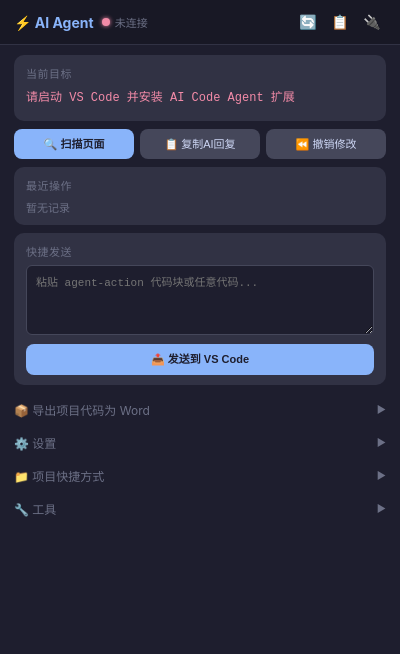
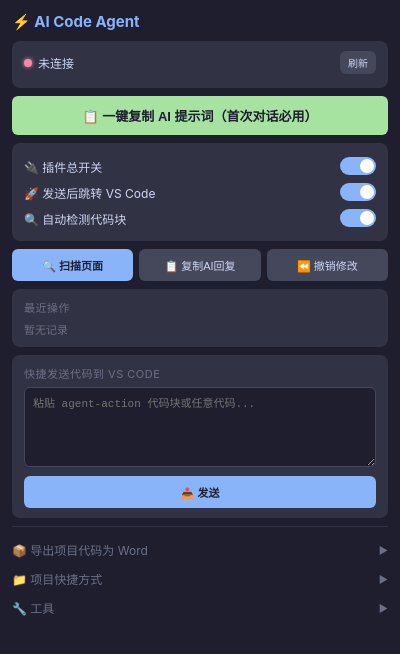
Before and after one commit to whywbhydyq/ai-code-agent, a browser extension: page edge-extension/popup.html in a window 400 px wide. Drawn offline with Linux system fonts and the light colour scheme; no server answers.

Commit message:
AI-Agent: 修改 edge-extension/popup.js 之前

```diff
--- a/edge-extension/popup.html
+++ b/edge-extension/popup.html
@@ -6,350 +6,190 @@
         * { margin: 0; padding: 0; box-sizing: border-box; }
         body {
             width: 400px;
-            max-height: 580px;
+            max-height: 600px;
             overflow-y: auto;
             font-family: -apple-system, BlinkMacSystemFont, "Segoe UI", sans-serif;
             background: #1e1e2e;
             color: #cdd6f4;
             font-size: 13px;
+            padding: 12px;
         }
-
-        /* ===== 顶部状态栏（固定） ===== */
-        .top-bar {
-            position: sticky;
-            top: 0;
-            z-index: 10;
-            background: #181825;
-            border-bottom: 1px solid #313244;
-            padding: 8px 14px;
-            display: flex;
-            align-items: center;
-            justify-content: space-between;
-        }
-        .top-bar-left {
-            display: flex;
-            align-items: center;
-            gap: 8px;
-        }
-        .top-bar-title {
-            font-size: 14px;
-            font-weight: 700;
-            color: #89b4fa;
-        }
-        .top-bar-status {
-            display: flex;
-            align-items: center;
-            gap: 5px;
-            font-size: 11px;
-            color: #6c7086;
-        }
-        .dot { width: 8px; height: 8px; border-radius: 50%; flex-shrink: 0; }
-        .dot-green { background: #a6e3a1; box-shadow: 0 0 4px #a6e3a1; }
-        .dot-red { background: #f38ba8; box-shadow: 0 0 4px #f38ba8; }
-        .top-bar-actions {
-            display: flex;
-            gap: 4px;
-        }
-        .icon-btn {
-            width: 28px; height: 28px;
-            border: none; border-radius: 6px;
-            background: transparent;
-            color: #6c7086;
-            font-size: 14px;
-            cursor: pointer;
-            display: flex;
-            align-items: center;
-            justify-content: center;
-            transition: all 0.15s;
-        }
-        .icon-btn:hover { background: #313244; color: #cdd6f4; }
-        .icon-btn.active { color: #a6e3a1; }
-
-        /* ===== 主体内容 ===== */
-        .content { padding: 10px 14px; }
-
-        /* ===== 快捷操作卡片 ===== */
-        .quick-card {
+        h1 { font-size: 15px; color: #89b4fa; margin-bottom: 10px; display: flex; align-items: center; gap: 6px; }
+        .card {
             background: #313244;
-            border-radius: 10px;
+            border-radius: 8px;
             padding: 10px 12px;
             margin-bottom: 8px;
         }
-        .quick-card-title {
-            font-size: 11px;
-            color: #6c7086;
-            text-transform: uppercase;
-            letter-spacing: 0.5px;
-            margin-bottom: 6px;
+        .card-title {
+            font-size: 11px; color: #6c7086; text-transform: uppercase;
+            letter-spacing: 0.5px; margin-bottom: 6px;
         }
-
-        /* ===== 工作区选择器 ===== */
-        .workspace-selector {
-            display: flex;
-            gap: 4px;
-            flex-wrap: wrap;
-        }
+        .dot { width: 8px; height: 8px; border-radius: 50%; display: inline-block; }
+        .dot-green { background: #a6e3a1; box-shadow: 0 0 4px #a6e3a1; }
+        .dot-red { background: #f38ba8; box-shadow: 0 0 4px #f38ba8; }
+        .status-row { display: flex; align-items: center; gap: 6px; font-size: 12px; margin-bottom: 4px; }
+        .workspace-name { font-family: monospace; color: #89b4fa; font-size: 12px; }
         .ws-chip {
-            padding: 4px 10px;
-            border-radius: 12px;
-            border: 1px solid #45475a;
-            background: #1e1e2e;
-            color: #cdd6f4;
-            font-size: 11px;
-            font-family: monospace;
-            cursor: pointer;
-            transition: all 0.15s;
-            max-width: 150px;
-            overflow: hidden;
-            text-overflow: ellipsis;
-            white-space: nowrap;
+            display: inline-block; padding: 3px 10px; border-radius: 12px;
+            border: 1px solid #45475a; background: #1e1e2e; color: #cdd6f4;
+            font-size: 11px; font-family: monospace; cursor: pointer;
+            transition: all 0.15s; margin: 2px;
         }
         .ws-chip:hover { border-color: #89b4fa; }
-        .ws-chip.active {
-            border-color: #89b4fa;
-            background: rgba(137, 180, 250, 0.15);
-            color: #89b4fa;
+        .ws-chip.active { border-color: #89b4fa; background: rgba(137,180,250,0.15); color: #89b4fa; }
+        .btn-row { display: flex; gap: 6px; margin-bottom: 8px; }
+        .btn {
+            flex: 1; padding: 8px 6px; border: none; border-radius: 6px;
+            background: #45475a; color: #cdd6f4; font-size: 11px;
+            cursor: pointer; text-align: center; transition: all 0.15s;
         }
-
-        /* ===== 快捷按钮网格 ===== */
-        .btn-row {
-            display: flex;
-            gap: 6px;
-            margin-bottom: 8px;
-        }
-        .action-btn {
-            flex: 1;
-            padding: 8px 4px;
-            border: none;
-            border-radius: 8px;
-            background: #45475a;
-            color: #cdd6f4;
-            font-size: 11px;
-            cursor: pointer;
-            transition: all 0.15s;
-            text-align: center;
-            line-height: 1.3;
-        }
-        .action-btn:hover { background: #585b70; }
-        .action-btn.primary { background: #89b4fa; color: #1e1e2e; font-weight: 600; }
-        .action-btn.primary:hover { background: #74c7ec; }
-        .action-btn.danger:hover { background: #45273a; color: #f38ba8; }
-        .action-btn.warn { background: #fab387; color: #1e1e2e; font-weight: 600; }
-        .action-btn.warn:hover { background: #f9c87c; }
-
-        /* ===== 最近操作 ===== */
-        .recent-item {
-            display: flex;
-            align-items: center;
-            gap: 6px;
-            padding: 4px 0;
-            font-size: 11px;
-        }
-        .recent-icon { flex-shrink: 0; }
-        .recent-file {
-            flex: 1;
-            font-family: monospace;
-            overflow: hidden;
-            text-overflow: ellipsis;
-            white-space: nowrap;
-        }
-        .recent-time {
-            color: #6c7086;
-            font-size: 10px;
-            flex-shrink: 0;
-        }
-
-        /* ===== 折叠区 ===== */
-        .collapse-header {
-            display: flex;
-            align-items: center;
-            justify-content: space-between;
-            padding: 8px 0;
-            cursor: pointer;
-            user-select: none;
-        }
-        .collapse-header:hover .collapse-title { color: #89b4fa; }
-        .collapse-title {
-            font-size: 12px;
-            color: #6c7086;
-            transition: color 0.15s;
-        }
-        .collapse-arrow {
-            color: #6c7086;
-            font-size: 10px;
-            transition: transform 0.2s;
-        }
-        .collapse-arrow.open { transform: rotate(90deg); }
-        .collapse-body {
-            display: none;
-            padding-bottom: 8px;
-        }
-        .collapse-body.open { display: block; }
-
-        /* ===== 开关 ===== */
+        .btn:hover { background: #585b70; }
+        .btn.primary { background: #89b4fa; color: #1e1e2e; font-weight: 600; }
+        .btn.primary:hover { background: #74c7ec; }
+        .btn.green { background: #a6e3a1; color: #1e1e2e; font-weight: 600; }
+        .btn.green:hover { background: #74dba0; }
+        .btn.danger:hover { background: #45273a; color: #f38ba8; }
+        .btn.warn { background: #fab387; color: #1e1e2e; font-weight: 600; }
+        .btn.warn:hover { background: #f9c87c; }
+        .btn:disabled { opacity: 0.5; cursor: not-allowed; }
         .toggle-row {
-            display: flex;
-            align-items: center;
-            justify-content: space-between;
-            padding: 6px 0;
+            display: flex; align-items: center; justify-content: space-between; padding: 4px 0;
         }
         .toggle-label { font-size: 12px; }
         .toggle-switch { position: relative; width: 36px; height: 18px; flex-shrink: 0; }
         .toggle-switch input { display: none; }
         .toggle-slider {
-            position: absolute; top: 0; left: 0; right: 0; bottom: 0;
+            position: absolute; top:0; left:0; right:0; bottom:0;
             background: #45475a; border-radius: 18px; cursor: pointer; transition: 0.2s;
         }
         .toggle-slider::before {
-            content: ''; position: absolute; width: 14px; height: 14px;
+            content:''; position: absolute; width: 14px; height: 14px;
             left: 2px; top: 2px; background: white; border-radius: 50%; transition: 0.2s;
         }
         .toggle-switch input:checked + .toggle-slider { background: #89b4fa; }
         .toggle-switch input:checked + .toggle-slider::before { transform: translateX(18px); }
-
-        /* ===== 输入 ===== */
         input[type="text"], textarea {
-            width: 100%; padding: 7px 9px;
-            border: 1px solid #45475a; border-radius: 6px;
-            background: #1e1e2e; color: #cdd6f4;
-            font-size: 12px; outline: none;
+            width: 100%; padding: 6px 8px; border: 1px solid #45475a; border-radius: 6px;
+            background: #1e1e2e; color: #cdd6f4; font-size: 12px; outline: none;
         }
         input:focus, textarea:focus { border-color: #89b4fa; }
-        textarea {
-            height: 70px; resize: vertical;
-            font-family: "Cascadia Code", monospace; font-size: 11px;
+        textarea { height: 80px; resize: vertical; font-family: monospace; font-size: 11px; }
+        .recent-item {
+            display: flex; align-items: center; gap: 5px; padding: 3px 0; font-size: 11px;
         }
-        .btn-small {
-            padding: 6px 10px; border: none; border-radius: 6px;
-            background: #89b4fa; color: #1e1e2e; font-size: 11px;
-            font-weight: 600; cursor: pointer;
+        .recent-file { flex:1; font-family: monospace; overflow: hidden; text-overflow: ellipsis; white-space: nowrap; }
+        .recent-time { color: #6c7086; font-size: 10px; flex-shrink: 0; }
+        .path-item {
+            display: flex; align-items: center; gap: 4px; padding: 3px 6px;
+            background: #1e1e2e; border-radius: 4px; font-size: 11px; margin-top: 3px;
         }
-        .btn-small:hover { background: #74c7ec; }
-
-        /* ===== 路径管理 ===== */
-        .path-item {
-            display: flex; align-items: center; gap: 4px;
-            padding: 4px 6px; background: #1e1e2e; border-radius: 4px;
-            font-size: 11px; margin-top: 3px;
-        }
-        .path-name {
-            flex: 1; font-family: monospace;
-            overflow: hidden; text-overflow: ellipsis; white-space: nowrap;
-            cursor: pointer;
-        }
+        .path-name { flex:1; font-family: monospace; overflow: hidden; text-overflow: ellipsis; white-space: nowrap; cursor: pointer; }
         .path-name:hover { color: #89b4fa; }
-        .path-del {
-            color: #6c7086; cursor: pointer; font-size: 13px; padding: 0 2px;
-        }
+        .path-del { color: #6c7086; cursor: pointer; font-size: 13px; }
         .path-del:hover { color: #f38ba8; }
-        .path-open-badge {
-            font-size: 9px; color: #a6e3a1; background: rgba(166,227,161,0.1);
-            padding: 1px 5px; border-radius: 8px; flex-shrink: 0;
-        }
-
-        /* ===== 结果提示 ===== */
+        .path-badge { font-size: 9px; color: #a6e3a1; background: rgba(166,227,161,0.1); padding: 1px 5px; border-radius: 8px; }
         .result {
-            padding: 6px 10px; border-radius: 6px; font-size: 11px;
-            display: none; margin-top: 6px;
+            padding: 6px 10px; border-radius: 6px; font-size: 11px; display: none; margin-top: 6px;
         }
         .result-success { background: #1a3a1a; color: #a6e3a1; border: 1px solid #2e7d32; display: block; }
         .result-error { background: #3a1a1a; color: #f38ba8; border: 1px solid #d32f2f; display: block; }
-
-        /* ===== 导出区 ===== */
-        .export-excludes {
-            height: 50px; margin-top: 4px; margin-bottom: 6px;
+        .collapse-header {
+            display: flex; align-items: center; justify-content: space-between;
+            padding: 6px 0; cursor: pointer; user-select: none;
         }
+        .collapse-header:hover .collapse-title { color: #89b4fa; }
+        .collapse-title { font-size: 12px; color: #6c7086; }
+        .collapse-arrow { color: #6c7086; font-size: 10px; transition: transform 0.2s; }
+        .collapse-arrow.open { transform: rotate(90deg); }
+        .collapse-body { display: none; }
+        .collapse-body.open { display: block; }
+        .btn-small {
+            padding: 5px 10px; border: none; border-radius: 6px;
+            background: #89b4fa; color: #1e1e2e; font-size: 11px; font-weight: 600; cursor: pointer;
+        }
+        .btn-small:hover { background: #74c7ec; }
+        .divider { height: 1px; background: #313244; margin: 8px 0; }
     </style>
 </head>
 <body>
+    <h1>&#x26A1; AI Code Agent</h1>
 
-    <!-- ===== 顶部状态栏 ===== -->
-    <div class="top-bar">
-        <div class="top-bar-left">
-            <span class="top-bar-title">&#x26A1; AI Agent</span>
-            <div class="top-bar-status">
+    <!-- ===== 连接状态 + 工作区 ===== -->
+    <div class="card">
+        <div class="status-row">
             <span id="status-dot" class="dot dot-red"></span>
-                <span id="status-label">检查中</span>
+            <span id="status-label">检查连接中...</span>
+            <span style="flex:1"></span>
+            <button class="btn" id="btn-refresh" style="flex:none;padding:4px 8px;font-size:10px;">刷新</button>
         </div>
+        <div id="workspace-name" class="workspace-name" style="margin-bottom:4px;"></div>
+        <div id="instance-list" style="margin-top:4px;"></div>
     </div>
-        <div class="top-bar-actions">
-            <button class="icon-btn" id="btn-refresh" title="刷新连接">&#x1F504;</button>
-            <button class="icon-btn" id="btn-copy-prompt" title="复制AI提示词">&#x1F4CB;</button>
-            <button class="icon-btn" id="extension-toggle-btn" title="插件开关">&#x1F50C;</button>
+
+    <!-- ===== 一键复制提示词（醒目） ===== -->
+    <button class="btn green" id="btn-copy-prompt" style="width:100%;margin-bottom:8px;padding:10px;font-size:13px;">
+        &#x1F4CB; 一键复制 AI 提示词（首次对话必用）
+    </button>
+
+    <!-- ===== 插件开关 + 自动跳转 + 自动扫描 ===== -->
+    <div class="card">
+        <div class="toggle-row">
+            <span class="toggle-label">&#x1F50C; 插件总开关</span>
+            <label class="toggle-switch"><input type="checkbox" id="extension-toggle" checked /><span class="toggle-slider"></span></label>
+        </div>
+        <div class="toggle-row">
+            <span class="toggle-label">&#x1F680; 发送后跳转 VS Code</span>
+            <label class="toggle-switch"><input type="checkbox" id="auto-jump-toggle" checked /><span class="toggle-slider"></span></label>
+        </div>
+        <div class="toggle-row">
+            <span class="toggle-label">&#x1F50D; 自动检测代码块</span>
+            <label class="toggle-switch"><input type="checkbox" id="auto-scan-toggle" checked /><span class="toggle-slider"></span></label>
         </div>
     </div>
 
-    <div class="content" id="main-content">
-
-        <!-- ===== 工作区选择器 ===== -->
-        <div class="quick-card" id="workspace-card">
-            <div class="quick-card-title">当前目标</div>
-            <div id="workspace-info" style="font-family:monospace;font-size:12px;margin-bottom:6px;color:#89b4fa;"></div>
-            <div class="workspace-selector" id="instance-list"></div>
-        </div>
-
-        <!-- ===== 核心操作 ===== -->
+    <!-- ===== 核心操作按钮 ===== -->
     <div class="btn-row">
-            <button class="action-btn primary" id="btn-scan">&#x1F50D; 扫描页面</button>
-            <button class="action-btn" id="btn-copy-reply">&#x1F4CB; 复制AI回复</button>
-            <button class="action-btn danger" id="btn-undo">&#x23EA; 撤销修改</button>
+        <button class="btn primary" id="btn-scan">&#x1F50D; 扫描页面</button>
+        <button class="btn" id="btn-copy-reply">&#x1F4CB; 复制AI回复</button>
+        <button class="btn danger" id="btn-undo">&#x23EA; 撤销修改</button>
     </div>
 
     <!-- ===== 最近操作 ===== -->
-        <div class="quick-card">
-            <div class="quick-card-title">最近操作</div>
-            <div id="recent-list">
-                <div style="color:#6c7086;font-size:11px;">暂无记录</div>
-            </div>
+    <div class="card">
+        <div class="card-title">最近操作</div>
+        <div id="recent-list"><div style="color:#6c7086;font-size:11px;">暂无记录</div></div>
     </div>
 
-        <!-- ===== 手动发送 ===== -->
-        <div class="quick-card">
-            <div class="quick-card-title">快捷发送</div>
+    <!-- ===== 快捷发送（恢复） ===== -->
+    <div class="card">
+        <div class="card-title">快捷发送代码到 VS Code</div>
         <textarea id="manual-text" placeholder="粘贴 agent-action 代码块或任意代码..."></textarea>
-            <div style="display:flex;gap:6px;margin-top:6px;">
-                <button class="action-btn primary" id="manual-send-btn" style="flex:1;">&#x1F4E4; 发送到 VS Code</button>
-            </div>
+        <button class="btn primary" id="manual-send-btn" style="width:100%;margin-top:6px;">&#x1F4E4; 发送</button>
     </div>
 
-        <!-- ===== 导出项目 ===== -->
+    <div class="divider"></div>
+
+    <!-- ===== 导出项目（折叠） ===== -->
     <div class="collapse-header" data-target="export-section">
         <span class="collapse-title">&#x1F4E6; 导出项目代码为 Word</span>
         <span class="collapse-arrow">&#x25B6;</span>
     </div>
     <div class="collapse-body" id="export-section">
-            <div class="quick-card">
-                <label style="font-size:11px;color:#6c7086;">排除文件/目录（每行一个）：</label>
-                <textarea class="export-excludes" id="export-excludes" placeholder="*.md&#10;dist/&#10;*.docx"></textarea>
-                <button class="action-btn warn" id="btn-export" style="width:100%;">&#x1F4E6; 一键导出</button>
+        <div class="card">
+            <label style="font-size:11px;color:#6c7086;">排除（每行一个）：</label>
+            <textarea id="export-excludes" style="height:50px;margin:4px 0;" placeholder="*.md&#10;dist/&#10;*.docx"></textarea>
+            <button class="btn warn" id="btn-export" style="width:100%;">&#x1F4E6; 一键导出</button>
         </div>
     </div>
 
-        <!-- ===== 设置 ===== -->
-        <div class="collapse-header" data-target="settings-section">
-            <span class="collapse-title">&#x2699;&#xFE0F; 设置</span>
-            <span class="collapse-arrow">&#x25B6;</span>
-        </div>
-        <div class="collapse-body" id="settings-section">
-            <div class="quick-card">
-                <div class="toggle-row">
-                    <span class="toggle-label">&#x1F680; 发送后自动跳转 VS Code</span>
-                    <label class="toggle-switch"><input type="checkbox" id="auto-jump-toggle" checked /><span class="toggle-slider"></span></label>
-                </div>
-                <div class="toggle-row">
-                    <span class="toggle-label">&#x1F50D; 自动检测页面代码块</span>
-                    <label class="toggle-switch"><input type="checkbox" id="auto-scan-toggle" checked /><span class="toggle-slider"></span></label>
-                </div>
-            </div>
-        </div>
-
-        <!-- ===== 项目路径 ===== -->
+    <!-- ===== 项目快捷方式（折叠） ===== -->
     <div class="collapse-header" data-target="paths-section">
         <span class="collapse-title">&#x1F4C1; 项目快捷方式</span>
         <span class="collapse-arrow">&#x25B6;</span>
     </div>
     <div class="collapse-body" id="paths-section">
-            <div class="quick-card">
+        <div class="card">
             <div style="display:flex;gap:6px;">
                 <input type="text" id="path-input" placeholder="D:\\桌面\\project" style="flex:1;" />
                 <button class="btn-small" id="add-path-btn">添加</button>
@@ -358,29 +198,27 @@
         </div>
     </div>
 
-        <!-- ===== 工具 ===== -->
+    <!-- ===== 工具（折叠） ===== -->
     <div class="collapse-header" data-target="tools-section">
         <span class="collapse-title">&#x1F527; 工具</span>
         <span class="collapse-arrow">&#x25B6;</span>
     </div>
     <div class="collapse-body" id="tools-section">
         <div class="btn-row">
-                <button class="action-btn" id="btn-restart">&#x1F504; 重启服务器</button>
-                <button class="action-btn" id="btn-open-log">&#x1F4DC; 查看日志</button>
+            <button class="btn" id="btn-restart">重启服务器</button>
+            <button class="btn" id="btn-open-log">查看日志</button>
         </div>
         <div class="btn-row">
-                <button class="action-btn" id="btn-reload-page">&#x1F503; 刷新页面</button>
-                <button class="action-btn" id="btn-reload-ext">&#x267B;&#xFE0F; 重载插件</button>
+            <button class="btn" id="btn-reload-page">刷新页面</button>
+            <button class="btn" id="btn-reload-ext">重载插件</button>
         </div>
         <div class="btn-row">
-                <button class="action-btn" id="btn-debug-info">&#x1F50D; 调试信息</button>
-                <button class="action-btn" id="btn-clear-history">&#x1F5D1; 清空历史</button>
+            <button class="btn" id="btn-debug-info">调试信息</button>
+            <button class="btn" id="btn-clear-history">清空历史</button>
         </div>
     </div>
 
-    </div>
-
-    <div id="result" class="result" style="margin:0 14px 10px;"></div>
+    <div id="result" class="result"></div>
     <script src="popup.js"></script>
 </body>
 </html>
```
Lines whose indentation alone changed are shown as unchanged.
